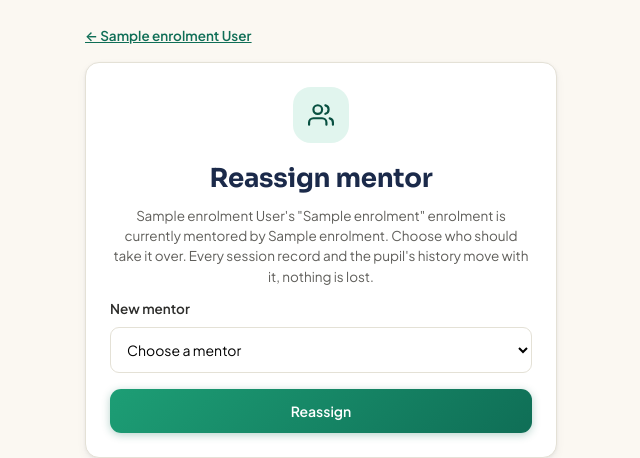
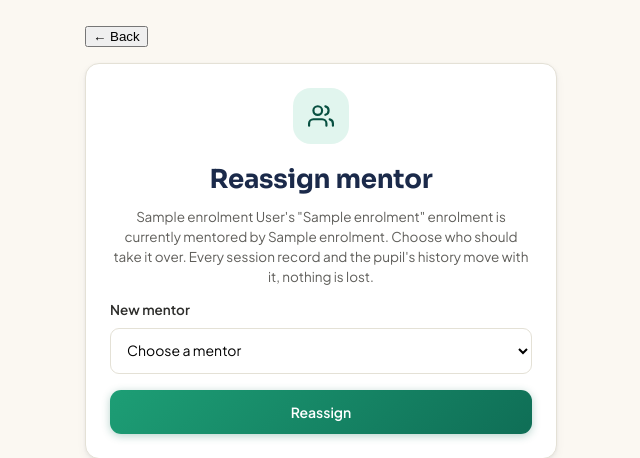
Before and after one commit to Alexandersocrates-dev/phil-app, a Python web app: template templates/enrolment_reassign.html in a window 1280 px wide. Shown: the part 62-520 px from the top of the page, without its empty margins (319-959 px from the left). Run offline with Jinja, Linux system fonts and the light colour scheme; the template is opened without the code that fills it: most values are stand-ins (such as "Sample title", 1, 10 or a date in 2020).

Commit message:
Convert back-link to history-back button

```diff
--- a/templates/enrolment_reassign.html
+++ b/templates/enrolment_reassign.html
@@ -3,7 +3,7 @@
 {% block title %}Reassign mentor - Phil{% endblock %}
 {% block wrapclass %}narrow{% endblock %}
 {% block content %}
-<p class="back-link"><a href="/mentor/pupils/{{ enrolment.pupil_id }}">&larr; {{ enrolment.forename }} {{ enrolment.surname }}</a></p>
+<p class="back-link"><button type="button" class="js-back">&larr; Back</button></p>
 <div class="card card-center">
   <div class="icon-badge icon-badge--teal">{{ icon_users(color='var(--teal-darker)') }}</div>
   <h1>Reassign mentor</h1>
```
